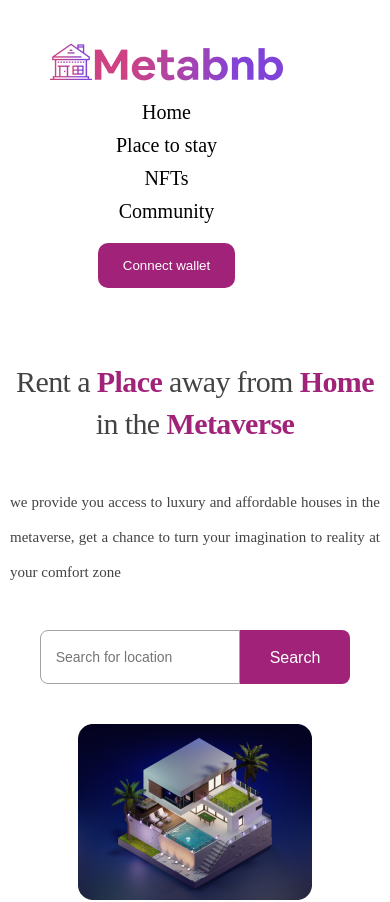
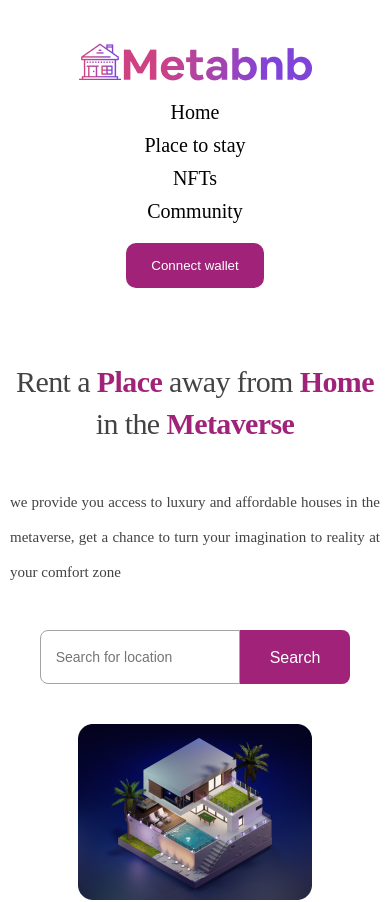
Before and after one commit to danthecm/hng_stage_3, a React (Create React App) app: page / in a window 390 px wide. Shown: the top 902 px of the page. Built offline with nearby package versions, Linux system fonts and the light colour scheme; a web font is replaced by a local one.

Commit message:
style: added responsiveness to footer

```diff
--- a/src/common/Navbar/Navbar.module.css
+++ b/src/common/Navbar/Navbar.module.css
@@ -38,7 +38,7 @@
 
 @media screen and (max-width: 769px) {
  .navbar {
-  grid-template-columns: auto;
+  grid-template-columns: 1fr;
   justify-items: center;
   align-items: center;
   row-gap: 20px;
```
